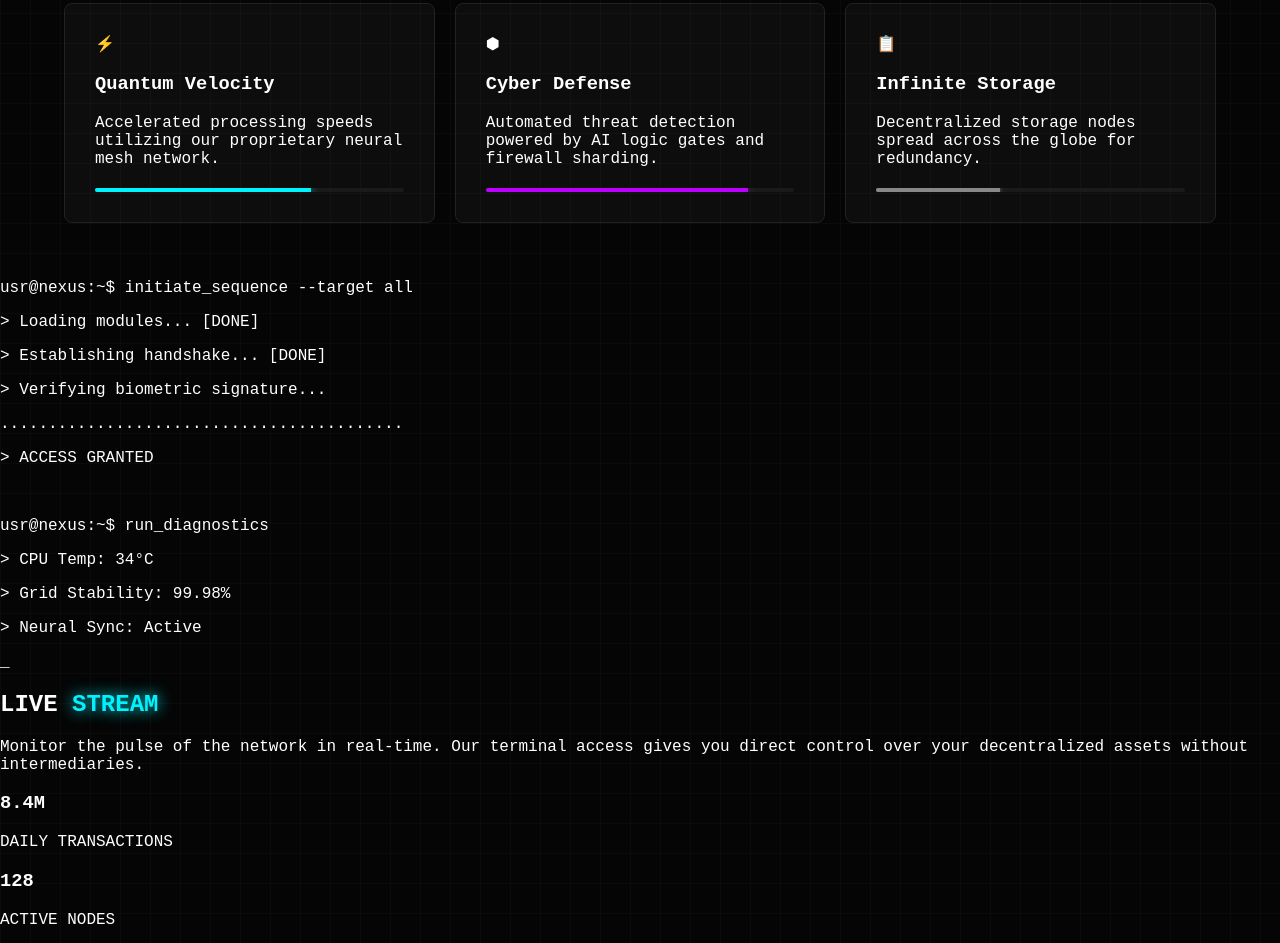
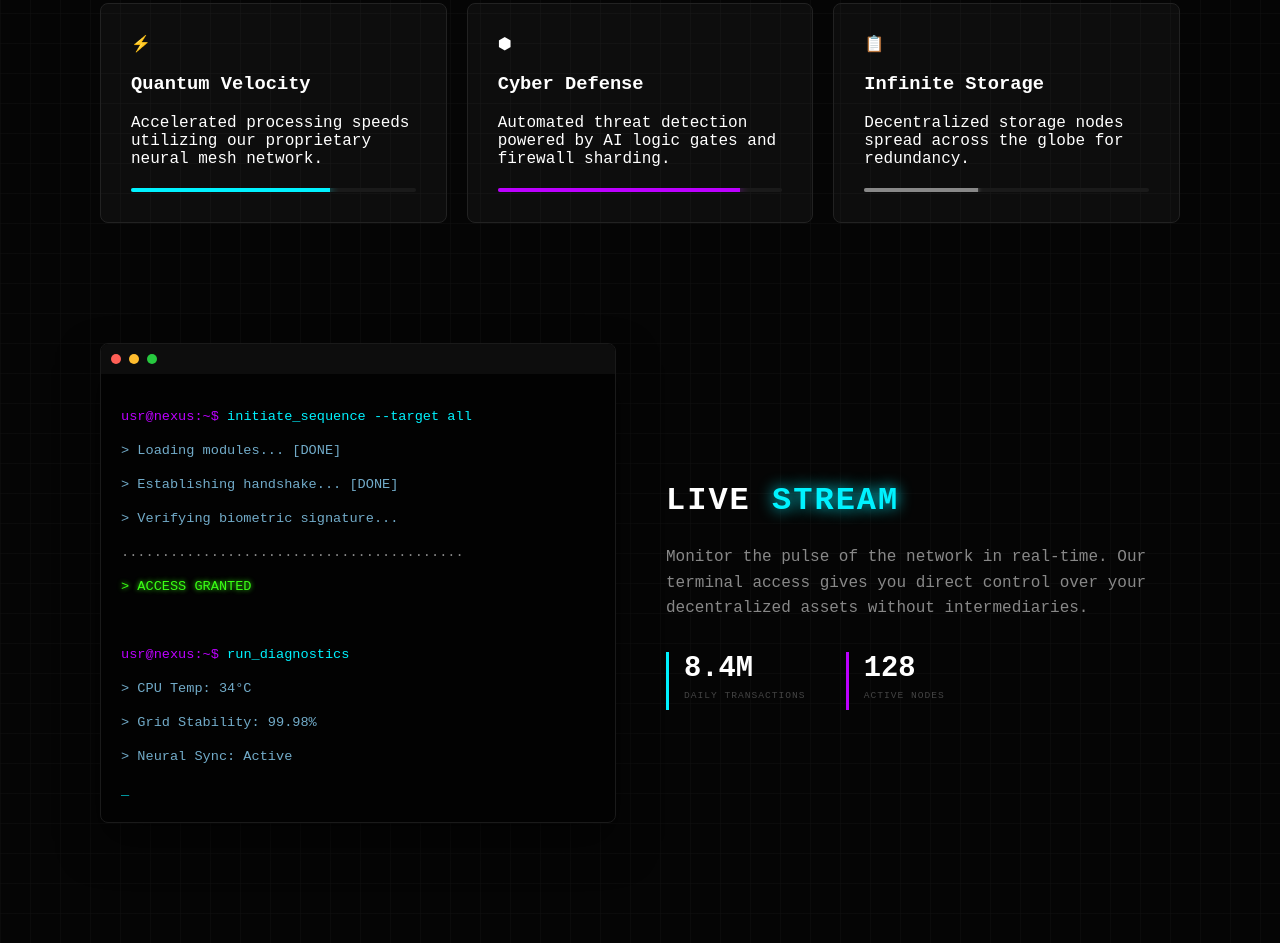
Before and after one commit to Daniel-Santos-F333/Taller_HTML_CSS_JS, a plain HTML site: page index.html in a window 1280 px wide. Shown: the part 737-1680 px from the top of the page. Drawn offline with Linux system fonts and the light colour scheme.

Commit message:
feat: :art: adds the styles for the last section, also styles to simulate the console into the webpage

```diff
--- a/styles/styles.css
+++ b/styles/styles.css
@@ -52,6 +52,12 @@ body {
     padding: 8px 16px;
     cursor: pointer;
     box-shadow: inset 0 0 5px var(--colorCian);
+}
+
+.contenedorPrincipal {
+    max-width: 1200px;
+    margin: 0 auto;
+    padding: 0 20px;
 }
 
 .seccionHero {
@@ -198,3 +204,103 @@ body {
     letter-spacing: 0.5px;
     margin: 0;
 }
+
+.seccionLiveStream {
+    padding: 80px 5%;
+    max-width: 1200px;
+    margin: 0 auto;
+}
+
+.contenedorLive {
+    display: flex;
+    gap: 50px;
+    align-items: center;
+    flex-wrap: wrap;
+}
+
+.ventanaConsola {
+    flex: 1;
+    min-width: 350px;
+    background: #020202;
+    border: 1px solid #1a1a1a;
+    border-radius: 8px;
+    box-shadow: 0 20px 40px rgba(0,0,0,0.5);
+    overflow: hidden;
+}
+
+.barraSuperior {
+    background: #0d0d0d;
+    padding: 10px;
+    display: flex;
+    gap: 8px;
+}
+
+.punto {
+    width: 10px;
+    height: 10px;
+    border-radius: 50%;
+}
+.rojo { background: #ff5f56; }
+.amarillo { background: #ffbd2e; }
+.verde { background: #27c93f; }
+
+.cuerpoConsola {
+    padding: 20px;
+    font-size: 0.85rem;
+    line-height: 1.5;
+    color: var(--colorCian);
+}
+
+.prompt { color: var(--colorMorado); }
+.comando { color: #8ed6fb; opacity: 0.8; }
+.separador { color: var(--colorGris); }
+.exito { color: #39FF14; text-shadow: 0 0 5px #39FF14; }
+
+.cursor {
+    display: inline-block;
+    width: 8px;
+    animation: parpadeo 1s infinite;
+}
+
+@keyframes parpadeo { 50% { opacity: 0; } }
+
+
+.infoStream {
+    flex: 1;
+    min-width: 300px;
+}
+
+.tituloStream {
+    font-size: 2rem;
+    letter-spacing: 2px;
+}
+
+.textoDescripcion {
+    color: var(--colorGris);
+    line-height: 1.6;
+    margin-bottom: 30px;
+}
+
+.estadisticasStream {
+    display: flex;
+    gap: 40px;
+}
+
+.datoStream {
+    padding-left: 15px;
+}
+
+.datoStream.bordeCian { border-left: 3px solid var(--colorCian); }
+.datoStream.bordeMorado { border-left: 3px solid var(--colorMorado); }
+
+.datoStream h3 {
+    font-size: 1.8rem;
+    margin: 0;
+}
+
+.datoStream p {
+    font-size: 0.6rem;
+    color: #444;
+    margin-top: 5px;
+    letter-spacing: 1px;
+}
```
